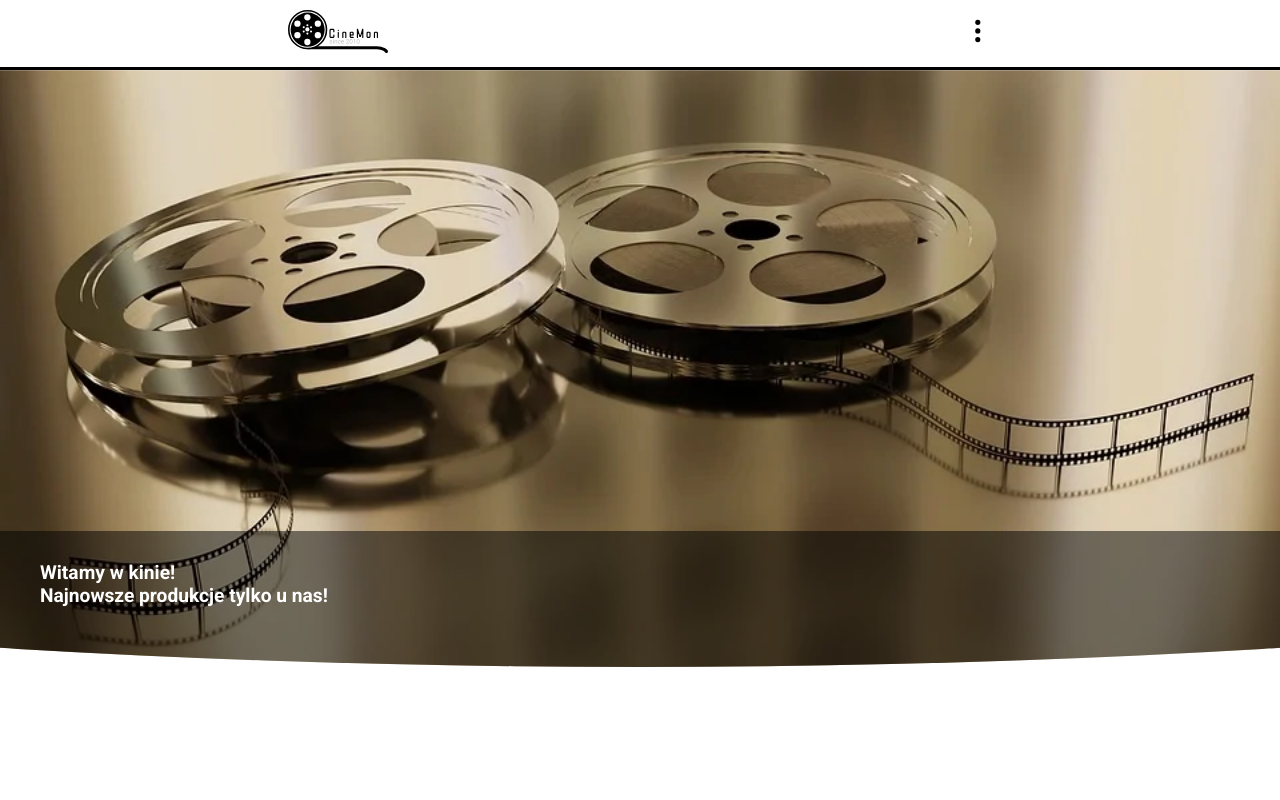
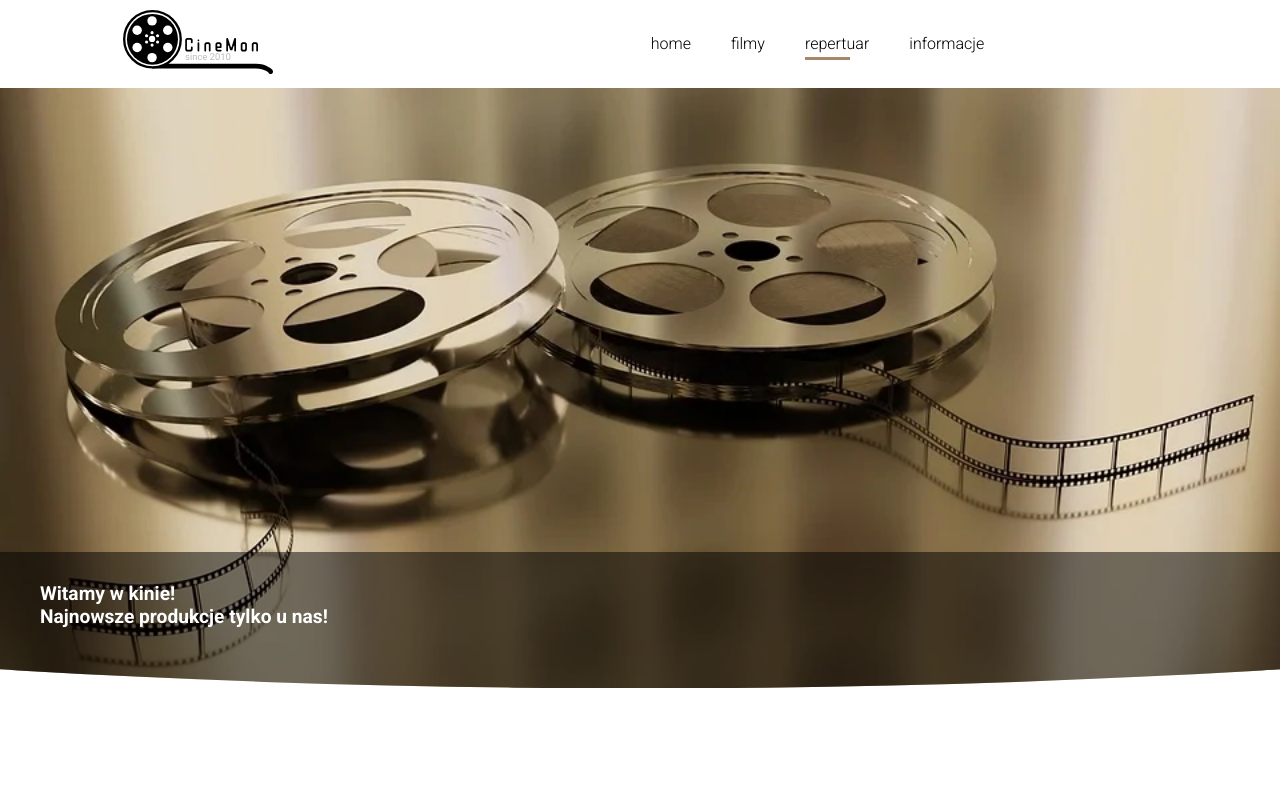
Before and after one commit to juujisai/cinema-site, a React (Create React App) app: page /rep in a window 1280 px wide. Shown: the top 800 px of the page. Built offline with nearby package versions, Linux system fonts and the light colour scheme; no server answers.

Commit message:
add styles for desktop

```diff
--- a/src/page/CheckReservation.js
+++ b/src/page/CheckReservation.js
@@ -57,6 +57,9 @@ const CheckReservation = ({ reservation, getReservationById, movies }) => {
             {movie}
           </div>
           <div className="check-reservation-data-reservation__div">
+            Rezerwacja na: <span className='check-reservation-data-reservation__span'>{name}</span>
+          </div>
+          <div className="check-reservation-data-reservation__div">
             Data rezerwacji: <span className='check-reservation-data-reservation__span'>{date}</span>
           </div>
           <div className="check-reservation-data-reservation__div">
--- a/src/style/App.css
+++ b/src/style/App.css
@@ -242,7 +242,7 @@ body {
 }
 
 .error-image {
-  margin: 0 20%;
+  margin: 0 auto;
   width: 60%;
   max-width: 400px;
 }
@@ -1226,3 +1226,250 @@ div.movie-yt {
     margin: 0 5%;
   }
 }
+
+
+
+/* desktop */
+@media (min-width: 1024px) {
+  .logo__img {
+    margin: 0 auto;
+    width: 150px;
+  }
+
+  .menu-button {
+    display: none;
+  }
+
+  .main-menu {
+    position: relative;
+    width: 50%;
+    border-top: none;
+    display: flex;
+    align-items: center;
+    justify-content: center
+  }
+
+  .main-menu__li {
+    transform: translate(0) !important;
+    line-height: 2;
+    width: auto;
+    margin-right: 20px;
+    padding-right: 20px;
+  }
+
+  .main-menu__li__a {
+    text-align: left;
+    overflow: hidden;
+    transition: .3s;
+
+  }
+
+  .main-menu__li__a:after {
+    display: block;
+    position: absolute;
+    left: -100%;
+    top: auto;
+    bottom: 0;
+    transform: translateY(0%);
+    width: 100%;
+    height: 3px;
+    content: '';
+    background-color: var(--mainBrown);
+    transition: .3s;
+  }
+
+
+  .main-menu__li__a.active:after {
+    left: -30%;
+  }
+
+  .main-menu__li__a:hover {
+    color: var(--mainBrown);
+    transform: translateX(1px)
+  }
+
+  .movie-preview-thumbnail {
+    transition: .5s;
+  }
+
+  .movie-preview-thumbnail:hover {
+    border-left: 6px solid var(--darkBrown);
+    border-bottom: 6px solid var(--darkBrown);
+
+  }
+
+  .movie-preview-cont-items {
+    justify-content: center;
+    margin: 0 auto;
+  }
+
+  .movies-container {
+    justify-content: center;
+  }
+
+  .movie-preview-single-item {
+    margin: 100px 30px 0;
+  }
+
+  .main-button {
+    transition: .3s;
+  }
+
+  .main-button:hover {
+    background-color: var(--darkBrown);
+    cursor: pointer;
+  }
+
+  .movie-page-info-cont {
+    width: 50%;
+  }
+
+  .movie-page-info-cont div {
+    margin: 10px 0;
+  }
+
+  .movie-page-info-thumbnail {
+    width: 40%;
+  }
+
+  .movie-yt svg:hover {
+    cursor: pointer;
+  }
+
+  .movie-page-desc-text {
+    margin: 100px 10%;
+  }
+
+  .filter-controls {
+    cursor: pointer;
+  }
+
+  .filters-filters {
+    align-items: flex-start;
+  }
+
+  .filter-data {
+    width: 25%;
+  }
+
+  .close-icon {
+    transition: .3s;
+  }
+
+  .close-icon:hover {
+    cursor: pointer;
+    color: var(--mainBrown);
+  }
+
+
+  .reservation-days {
+    margin: 100px 10%;
+    cursor: pointer;
+  }
+
+  .movie-reservation-preview {
+    margin: 100px 10%;
+  }
+
+  .movie-reservation-preview-thumbnail {
+    width: 20%;
+  }
+
+  .movie-reservation-preview-info {
+    width: 70%;
+  }
+
+  .reservation-summary-cont {
+    display: block;
+  }
+
+  .reservation-summary-cont__div {
+    margin-bottom: 40px;
+    width: 100%;
+  }
+
+  .reservation-summary__h3 {
+    text-align: left;
+    margin: 15px 0 50px;
+  }
+
+  .reservation-summary-cont__button {
+    cursor: pointer;
+  }
+
+  .info-page__label {
+    margin: 150px auto;
+    width: 50%;
+  }
+
+  .check-reservation-data {
+    display: flex;
+    justify-content: space-between;
+  }
+
+  .check-reservation-data-reservation {
+    width: 60%;
+    margin-left: 50px;
+  }
+
+  .ticket-seat {
+    cursor: pointer;
+  }
+
+  .movie-reservation-page__h1--name {
+    text-align: center;
+  }
+
+}
+
+
+@media (min-width: 1200px) {
+  .ticket-seat {
+    margin: 5px;
+  }
+
+  .reservation-rows {
+    margin: 0 12.5%;
+  }
+
+
+  .reservation-legend {
+    margin-top: 50px;
+  }
+
+  .reservation-data__form {
+    margin: 20px 30% 0;
+  }
+
+  .check-reservation-data-image {
+    width: 20%
+  }
+
+  .movie-page-info {
+    justify-content: space-around;
+  }
+
+  .movie-page-info-thumbnail {
+    width: 20%;
+  }
+
+  .movie-page-info-cont {
+    width: 40%;
+  }
+
+  .movie-page-desc-image {
+    height: 300px;
+  }
+
+}
+
+
+
+
+
+@media (min-width: 1600px) {
+  body {
+    margin: 0 auto;
+    max-width: 1600px;
+  }
+}
--- a/src/style/Banner.css
+++ b/src/style/Banner.css
@@ -156,5 +156,32 @@
     width: 15px;
     height: 15px;
     margin-right: 20px;
+    cursor: pointer;
   }
 }
+
+@media (min-width: 1024px) {
+  .banner-page {
+    margin: 0 15%;
+    width: 70%;
+
+  }
+
+  .banner__wrap {
+    height: 50vh;
+  }
+}
+
+
+@media (min-width: 1200px) {
+  .banner-page {
+    margin: 0 auto;
+    max-width: 800px;
+    /* width: 50%; */
+
+  }
+
+  .banner__wrap {
+    max-height: 500px;
+  }
+}
```
